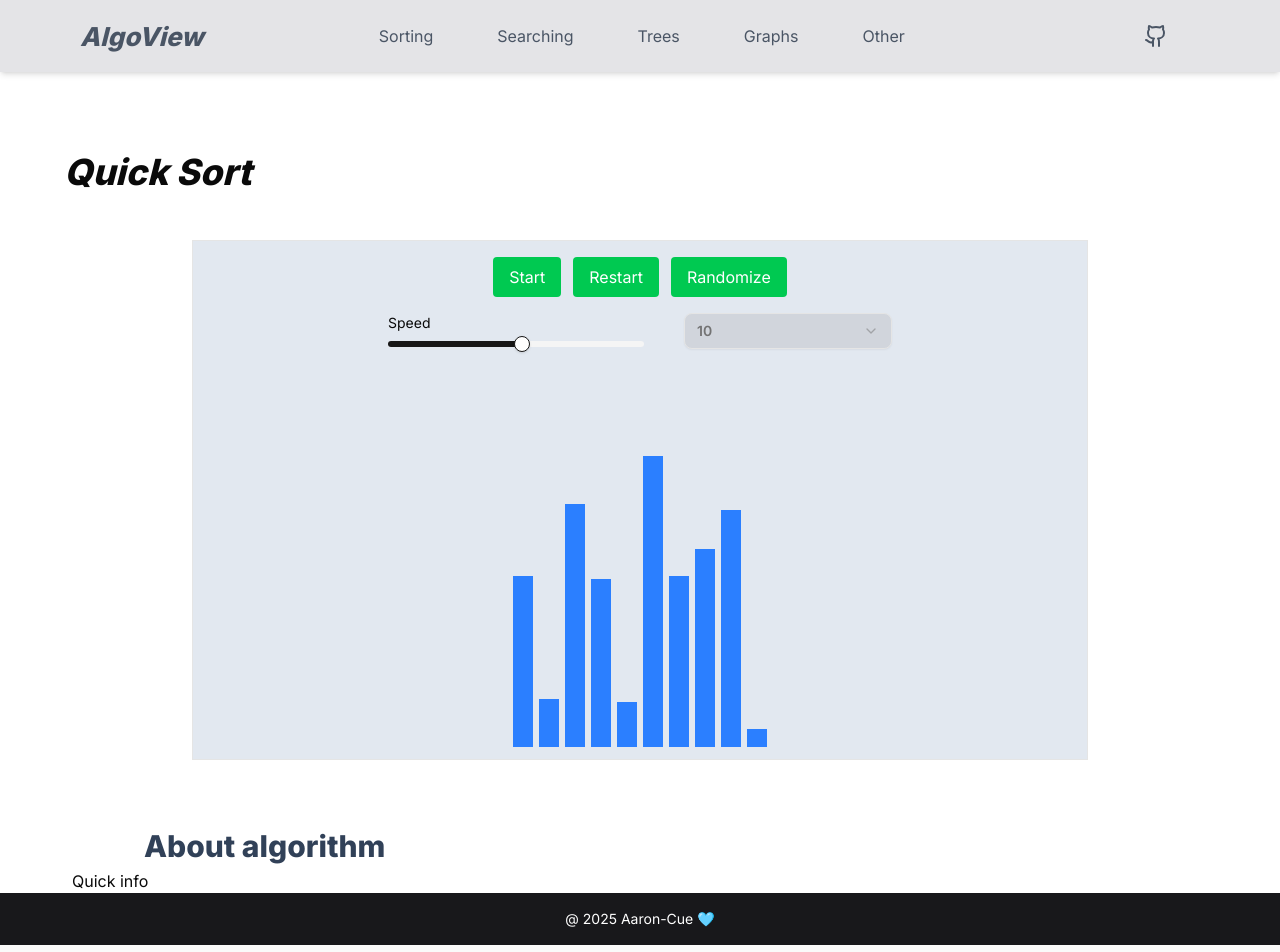
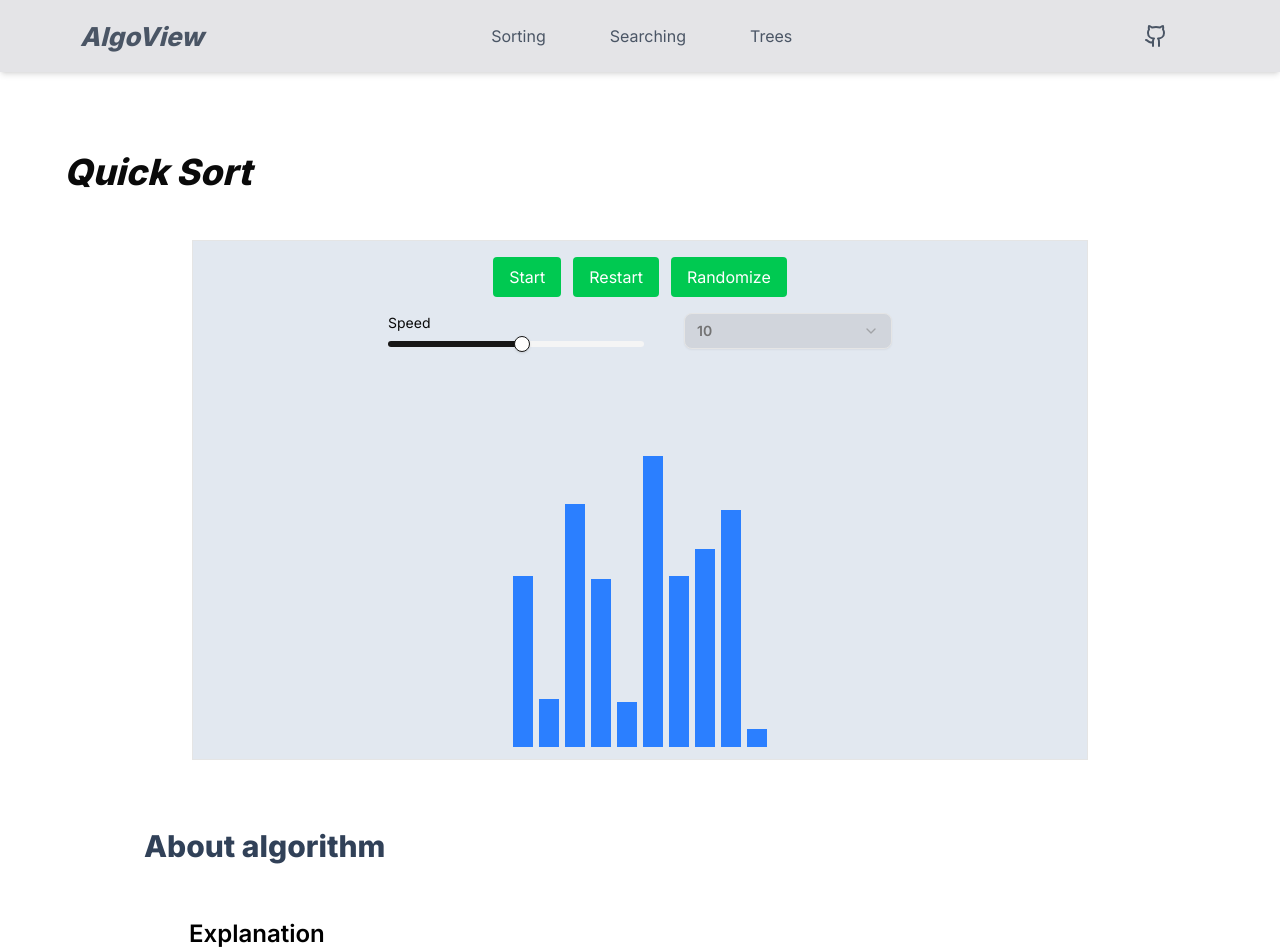
Before and after one commit to Aaron-Cue/algorithm-visualizer, a Next.js app: page /Quick in a window 1280 px wide. Shown: the top 952 px of the page. Built offline with nearby package versions, Linux system fonts and the light colour scheme.

Commit message:
quick info

```diff
--- a/src/components/Algorithms/Info/Sorting/Quick.tsx
+++ b/src/components/Algorithms/Info/Sorting/Quick.tsx
@@ -1,3 +1,26 @@
+import InfoWrapper from "../InfoWrapper"
+
 export default function Quick() {
-  return <div>Quick info</div>
+  const pseudocode = `quickSort(arr):
+  if len(arr) <= 1:
+    return arr
+  pivot = choose a pivot element
+  less = elements < pivot
+  equal = elements == pivot
+  greater = elements > pivot
+  return quickSort(less) + equal + quickSort(greater)`
+
+    return (
+      <InfoWrapper
+        description="Quick Sort is a divide-and-conquer algorithm that selects a 'pivot' and partitions the array into elements less than, equal to, and greater than the pivot. It then recursively sorts the partitions."
+        steps={[
+          'Choose a pivot element from the array.',
+          'Partition the array into elements less than, equal to, and greater than the pivot.',
+          'Recursively apply Quick Sort to the partitions.',
+          'Combine the sorted partitions to form the final sorted array.'
+        ]}
+        pseudocode={pseudocode}
+        complexity={['O(n log(n))', 'O(log n)']}
+      />
+    )
 }
--- a/src/components/Header/NavMenu.tsx
+++ b/src/components/Header/NavMenu.tsx
@@ -44,7 +44,7 @@ export default function NavMenu({
         activeMenu={activeMenu}
         setActiveMenu={setActiveMenu}
       />
-      <NavItem
+      {/* <NavItem
         href="#"
         label="Graphs"
         setOpen={setOpen}
@@ -66,7 +66,7 @@ export default function NavMenu({
         subItems={['Dynamic-Programming', 'Backtracking', 'Greedy']}
         activeMenu={activeMenu}
         setActiveMenu={setActiveMenu}
-      />
+      /> */}
     </nav>
   )
 }
```
